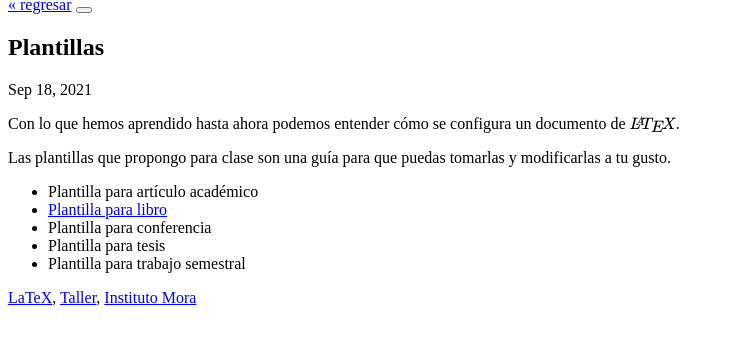
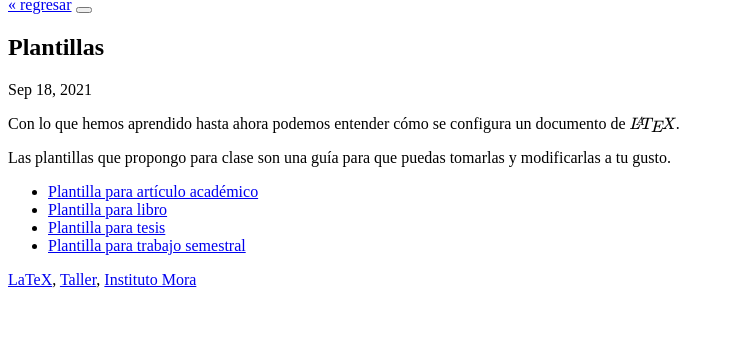
Before and after one commit to donalbertoleon/curso-latex, a Jekyll site: the page built from _posts/2021-09-18-plantillas-latex.md, in a window 1280 px wide, cut to the strip 112-457 px from the top of the page. Shown: the whole strip, without its empty margins (0-731 px from the left). Built offline with Jekyll 4.4.1, drawn with Linux system fonts in a browser that asks for light colours.

Commit message:
se actualizan links

```diff
--- a/_posts/2021-09-18-plantillas-latex.md
+++ b/_posts/2021-09-18-plantillas-latex.md
@@ -9,8 +9,7 @@
 
 Las plantillas que propongo para clase son una guía para que puedas tomarlas y modificarlas a tu gusto.
 
-* Plantilla para artículo académico
+* [Plantilla para artículo académico](https://github.com/donalbertoleon/curso-latex/tree/gh-pages/Plantillas/ejemplopaper){:target="\_blank"}
 * [Plantilla para libro](https://github.com/donalbertoleon/curso-latex/tree/gh-pages/Plantillas/ejemplolibro){:target="\_blank"}
-* Plantilla para conferencia
-* Plantilla para tesis
-* Plantilla para trabajo semestral
+* [Plantilla para tesis](https://github.com/donalbertoleon/curso-latex/tree/gh-pages/Plantillas/ejemplotesis){:target="\_blank"}
+* [Plantilla para trabajo semestral](https://github.com/donalbertoleon/curso-latex/tree/gh-pages/Plantillas/trabajoescolar){:target="\_blank"}
```
